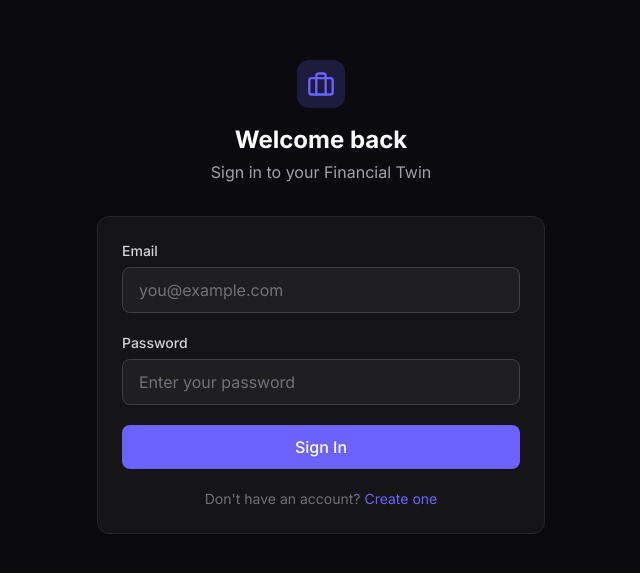
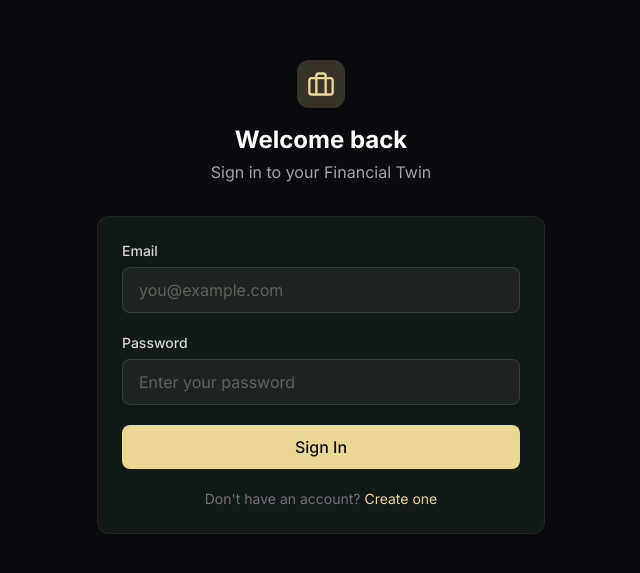
Before and after one commit to codewithsyedabdullah/AutonomousCFO, a React (Vite) app in the folder frontend/: page /login in a window 1280 px wide. Shown: the part 103-676 px from the top of the page, without its empty margins (319-959 px from the left). Built offline with nearby package versions, Linux system fonts and the light colour scheme; no server answers.

Commit message:
Apply Orbit Web3 dark theme across entire app + cinematic landing page redesign

```diff
--- a/frontend/src/index.css
+++ b/frontend/src/index.css
@@ -4,7 +4,10 @@
 
 @layer base {
   body {
-    @apply bg-[#0A0A0F] text-white font-['Inter'] antialiased;
+    background-color: hsl(150, 20%, 5%);
+    color: hsl(45, 30%, 90%);
+    font-family: 'Inter', sans-serif;
+    -webkit-font-smoothing: antialiased;
   }
 
   ::-webkit-scrollbar {
@@ -33,18 +36,56 @@
 
 @layer components {
   .card {
-    @apply bg-zinc-900/80 border border-zinc-800 rounded-xl p-6 backdrop-blur-sm;
+    background-color: hsla(150, 20%, 10%, 0.8);
+    border: 1px solid rgba(255, 255, 255, 0.06);
+    border-radius: 0.75rem;
+    padding: 1.5rem;
+    backdrop-filter: blur(8px);
   }
 
   .btn-primary {
-    @apply bg-primary hover:bg-primary-dark text-white font-medium py-2.5 px-5 rounded-lg transition-all duration-200 disabled:opacity-50 disabled:cursor-not-allowed;
+    background-color: hsl(45, 70%, 75%);
+    color: hsl(150, 20%, 5%);
+    font-weight: 500;
+    padding: 0.625rem 1.25rem;
+    border-radius: 0.5rem;
+    transition: all 0.2s;
+  }
+  .btn-primary:hover {
+    background-color: hsl(45, 60%, 65%);
+  }
+  .btn-primary:disabled {
+    opacity: 0.5;
+    cursor: not-allowed;
   }
 
   .btn-secondary {
-    @apply bg-zinc-800 hover:bg-zinc-700 text-white font-medium py-2.5 px-5 rounded-lg transition-all duration-200;
+    background-color: hsla(45, 30%, 90%, 0.1);
+    color: hsl(45, 30%, 90%);
+    font-weight: 500;
+    padding: 0.625rem 1.25rem;
+    border-radius: 0.5rem;
+    transition: all 0.2s;
+  }
+  .btn-secondary:hover {
+    background-color: hsla(45, 30%, 90%, 0.15);
   }
 
   .input-field {
-    @apply w-full bg-zinc-800/60 border border-zinc-700 rounded-lg px-4 py-2.5 text-white placeholder-zinc-500 focus:outline-none focus:border-primary focus:ring-1 focus:ring-primary transition-all duration-200;
+    width: 100%;
+    background-color: hsla(45, 30%, 90%, 0.06);
+    border: 1px solid hsla(45, 30%, 90%, 0.12);
+    border-radius: 0.5rem;
+    padding: 0.625rem 1rem;
+    color: hsl(45, 30%, 90%);
+    outline: none;
+    transition: all 0.2s;
+  }
+  .input-field::placeholder {
+    color: hsla(45, 30%, 90%, 0.3);
+  }
+  .input-field:focus {
+    border-color: hsl(45, 70%, 75%);
+    box-shadow: 0 0 0 1px hsl(45, 70%, 75%);
   }
 }
--- a/frontend/src/pages/Landing.tsx
+++ b/frontend/src/pages/Landing.tsx
@@ -1,94 +1,79 @@
 import { Link } from 'react-router-dom';
-import { ArrowRight, Brain, MessageSquare, Wand2 } from 'lucide-react';
+import { ArrowRight } from 'lucide-react';
 
 export default function Landing() {
   return (
-    <div className="h-screen overflow-hidden flex flex-col" style={{ backgroundColor: '#F5F3EE', fontFamily: 'Inter, sans-serif' }}>
+    <div className="min-h-screen flex flex-col relative overflow-visible" style={{ backgroundColor: 'hsl(150,20%,5%)', fontFamily: "'Inter', sans-serif" }}>
       <video
         autoPlay loop muted playsInline
         className="fixed top-0 left-0 w-full h-full object-cover pointer-events-none"
         style={{ zIndex: 0 }}
       >
-        <source src="https://d8j0ntlcm91z4.cloudfront.net/user_38xzZboKViGWJOttwIXH07lWA1P/hf_20260328_102305_3a7cab3b-7a86-46e8-a0f9-6937f035b087.mp4" type="video/mp4" />
+        <source src="https://d8j0ntlcm91z4.cloudfront.net/user_38xzZboKViGWJOttwIXH07lWA1P/hf_20260325_094440_a3592600-bd1e-49e5-9bce-a73662061d83.mp4" type="video/mp4" />
       </video>
 
-      <header className="relative px-6 lg:px-12 py-4 lg:py-6 flex-shrink-0" style={{ zIndex: 10 }}>
-        <nav className="flex items-center justify-between">
-          <Link to="/" className="text-2xl lg:text-3xl font-bold text-black">AUTO CFO</Link>
-          <div className="flex items-center gap-3">
-            <Link to="/login" className="px-4 lg:px-6 py-2 text-base lg:text-lg text-black hover:text-black/70 transition">Sign In</Link>
-            <Link to="/register" className="px-4 lg:px-6 py-2 bg-black text-white text-base lg:text-lg hover:bg-gray-800 transition rounded-full">Get Started</Link>
+      <div className="relative z-10 flex flex-col min-h-screen overflow-visible">
+        <nav className="flex items-center justify-between px-8 md:px-16 py-6 flex-shrink-0">
+          <Link to="/" className="flex items-center gap-2">
+            <svg width="40" height="40" viewBox="0 0 40 40" fill="none" xmlns="http://www.w3.org/2000/svg">
+              <path d="M8 10L14 30L20 16L26 30L32 10" stroke="hsl(45,30%,90%)" strokeWidth="3" strokeLinecap="round" strokeLinejoin="round" />
+            </svg>
+            <span className="text-lg tracking-wide" style={{ color: 'hsl(45,30%,90%)', fontFamily: "'Inter', sans-serif" }}>AUTO CFO</span>
+          </Link>
+          <div className="flex items-center gap-4">
+            <Link to="/login" className="text-base tracking-wide transition-opacity hover:opacity-80" style={{ color: 'hsl(45,30%,90%)' }}>Sign In</Link>
+            <Link to="/register" className="px-6 py-2 rounded-[43px] text-base font-medium transition-transform hover:scale-105" style={{ backgroundColor: 'hsl(45,70%,75%)', color: 'hsl(150,20%,5%)' }}>Get Started</Link>
           </div>
         </nav>
-      </header>
 
-      <main className="relative px-6 lg:px-12 py-6 lg:py-8 flex-1 flex flex-col justify-between" style={{ zIndex: 10 }}>
-        <div className="grid grid-cols-1 lg:grid-cols-2 gap-8 lg:gap-12">
-          <div>
-            <h1 className="text-5xl sm:text-6xl lg:text-6xl xl:text-7xl font-normal text-black leading-[0.80] tracking-tight mb-4 lg:mb-5" style={{ fontFamily: 'Anton, sans-serif' }}>
-              YOUR FINANCIAL
-              <br />
-              TWIN.
-              <br />
-              AI-POWERED.
+        <main className="flex-1 flex flex-col justify-center px-8 md:px-16 pb-10 overflow-visible">
+          <div className="max-w-3xl overflow-visible">
+            <h1 className="text-6xl md:text-8xl lg:text-[7rem] leading-[0.95] tracking-tight mb-12 overflow-visible" style={{ color: 'hsl(45,30%,90%)', fontFamily: "'Anton', sans-serif" }}>
+              OWN THE FUTURE<br />OF YOUR{' '}
+              <span className="relative inline-block overflow-visible">
+                ASSETS.
+                <span className="absolute inset-0 blur-sm" style={{ color: 'hsl(0,0%,100%)', WebkitMaskImage: 'linear-gradient(to bottom left, white 25%, transparent 55%)', maskImage: 'linear-gradient(to bottom left, white 25%, transparent 55%)' }} aria-hidden="true">ASSETS.</span>
+                <span className="absolute inset-0 blur-md opacity-60" style={{ color: 'hsl(0,0%,100%)', WebkitMaskImage: 'linear-gradient(to bottom left, white 20%, transparent 50%)', maskImage: 'linear-gradient(to bottom left, white 20%, transparent 50%)' }} aria-hidden="true">ASSETS.</span>
+              </span>
             </h1>
-            <p className="text-lg lg:text-xl mb-4 lg:mb-5 max-w-md" style={{ color: '#080808' }}>
+            <p className="text-lg md:text-xl max-w-xl mb-8" style={{ color: 'hsla(45,30%,90%,0.7)' }}>
               CFO-level insight for everyone. Your real numbers, your personal AI advisor — no generic tips.
             </p>
             <Link
               to="/register"
-              className="inline-flex items-center gap-3 pl-8 pr-1.5 py-1.5 bg-black text-white rounded-full hover:bg-gray-800 transition text-base lg:text-lg"
+              className="relative inline-flex items-center gap-3 px-10 py-4 rounded-[43px] text-xl font-medium overflow-hidden transition-transform hover:scale-105"
+              style={{ backgroundColor: 'hsl(45,70%,75%)', color: 'hsl(150,20%,5%)', boxShadow: '0px 4px 95px 4px hsla(45,70%,50%,0.6)' }}
             >
-              Start today <span className="w-8 h-8 rounded-full bg-white flex items-center justify-center"><ArrowRight size={18} className="text-black" /></span>
+              <span className="absolute w-48 h-10 rounded-full blur-xl" style={{ backgroundColor: 'hsl(45,60%,95%)', top: '-12px', left: '50%', transform: 'translateX(-50%)' }} />
+              <span className="relative z-10">Launch Your Financial Twin</span>
+              <ArrowRight size={20} className="relative z-10" />
             </Link>
           </div>
-          <div className="text-right">
-            <h2 className="text-5xl sm:text-6xl lg:text-6xl xl:text-7xl font-normal text-black leading-[0.80] tracking-tight mb-3" style={{ fontFamily: 'Anton, sans-serif' }}>
-              3 MIN SETUP
-            </h2>
-            <p className="text-base lg:text-lg" style={{ color: '#080808' }}>
-              No bank APIs. No credit card. 100% free.
-            </p>
+        </main>
+      </div>
+
+      <section className="relative z-10 py-20 px-8 md:px-16" style={{ backgroundColor: 'hsla(150,20%,3%,0.9)' }}>
+        <div className="max-w-7xl mx-auto">
+          <div className="grid md:grid-cols-3 gap-6">
+            {[
+              { value: '3 min', label: 'Setup time' },
+              { value: '100%', label: 'Free. No card needed.' },
+              { value: 'AI-Powered', label: 'Groq LLM + RAG' },
+            ].map(({ value, label }) => (
+              <div key={label} className="text-center p-8 rounded-2xl border" style={{ borderColor: 'hsla(45,30%,90%,0.06)', backgroundColor: 'hsla(150,20%,10%,0.6)' }}>
+                <p className="text-3xl font-bold mb-2" style={{ color: 'hsl(45,70%,75%)', fontFamily: "'Anton', sans-serif" }}>{value}</p>
+                <p className="text-sm" style={{ color: 'hsla(45,30%,90%,0.5)' }}>{label}</p>
+              </div>
+            ))}
           </div>
         </div>
+      </section>
 
-        <div className="grid grid-cols-1 lg:grid-cols-2 gap-8 lg:gap-12 mt-8">
-          <div>
-            <p className="text-base lg:text-lg leading-relaxed mb-4" style={{ color: '#080808' }}>
-              Built for Code-Storm 26 — your financial twin that tracks spending, predicts scenarios, and gives CFO-level advice through AI chat.
-            </p>
-            <div className="flex items-center gap-4">
-              {['Finance', 'Instagram', 'YouTube'].map((s) => (
-                <span key={s} className="text-sm font-medium" style={{ color: '#080808' }}>{s}</span>
-              ))}
-            </div>
-          </div>
-          <div className="text-right">
-            <h2 className="text-5xl sm:text-6xl lg:text-6xl xl:text-7xl font-normal text-black leading-[0.80] tracking-tight mb-3" style={{ fontFamily: 'Anton, sans-serif' }}>
-              AI-POWERED
-            </h2>
-            <p className="text-base lg:text-lg" style={{ color: '#080808' }}>
-              Groq LLM • Real-time insights • Tax filing
-            </p>
-          </div>
+      <footer className="relative z-10 border-t py-8 px-8 md:px-16" style={{ borderColor: 'hsla(45,30%,90%,0.06)', backgroundColor: 'hsla(150,20%,3%,0.9)' }}>
+        <div className="max-w-7xl mx-auto text-center">
+          <p className="text-sm" style={{ color: 'hsla(45,30%,90%,0.3)' }}>Built for Code-Storm 26 — Fintech Track. No bank APIs required. No credit card needed. Ever.</p>
         </div>
-
-        <div className="grid grid-cols-3 lg:grid-cols-6 gap-4 mt-8">
-          {[
-            { name: 'Dashboard', desc: 'Real-time net worth & health' },
-            { name: 'AI Chat', desc: 'Talk to your financial twin' },
-            { name: 'Simulator', desc: '"What if" scenario planner' },
-            { name: 'Goals', desc: 'Track & hit targets' },
-            { name: 'Tax', desc: 'FBR Pakistan filing' },
-            { name: 'Upload', desc: 'CSV / PDF / DOCX import' },
-          ].map(({ name, desc }) => (
-            <div key={name} className="rounded-lg p-4 text-center" style={{ backgroundColor: 'rgba(255,255,255,0.7)' }}>
-              <p className="font-semibold text-sm" style={{ color: '#080808' }}>{name}</p>
-              <p className="text-xs mt-1" style={{ color: '#666' }}>{desc}</p>
-            </div>
-          ))}
-        </div>
-      </main>
+      </footer>
     </div>
   );
 }
--- a/frontend/tailwind.config.js
+++ b/frontend/tailwind.config.js
@@ -7,16 +7,17 @@ export default {
   theme: {
     extend: {
       colors: {
-        primary: '#6C63FF',
-        'primary-dark': '#5A52D5',
-        'dark-bg': '#0A0A0F',
-        'dark-surface': '#18181B',
+        primary: 'hsl(45,70%,75%)',
+        'primary-dark': 'hsl(45,60%,65%)',
+        'dark-bg': 'hsl(150,20%,5%)',
+        'dark-surface': 'hsla(150,20%,10%,0.8)',
         success: '#22C55E',
         warning: '#F59E0B',
         danger: '#EF4444',
       },
       fontFamily: {
         inter: ['Inter', 'sans-serif'],
+        anton: ['Anton', 'sans-serif'],
       },
     },
   },
```
Also changed, not shown: 1 other file (tests, documents, lock files or other folders).
